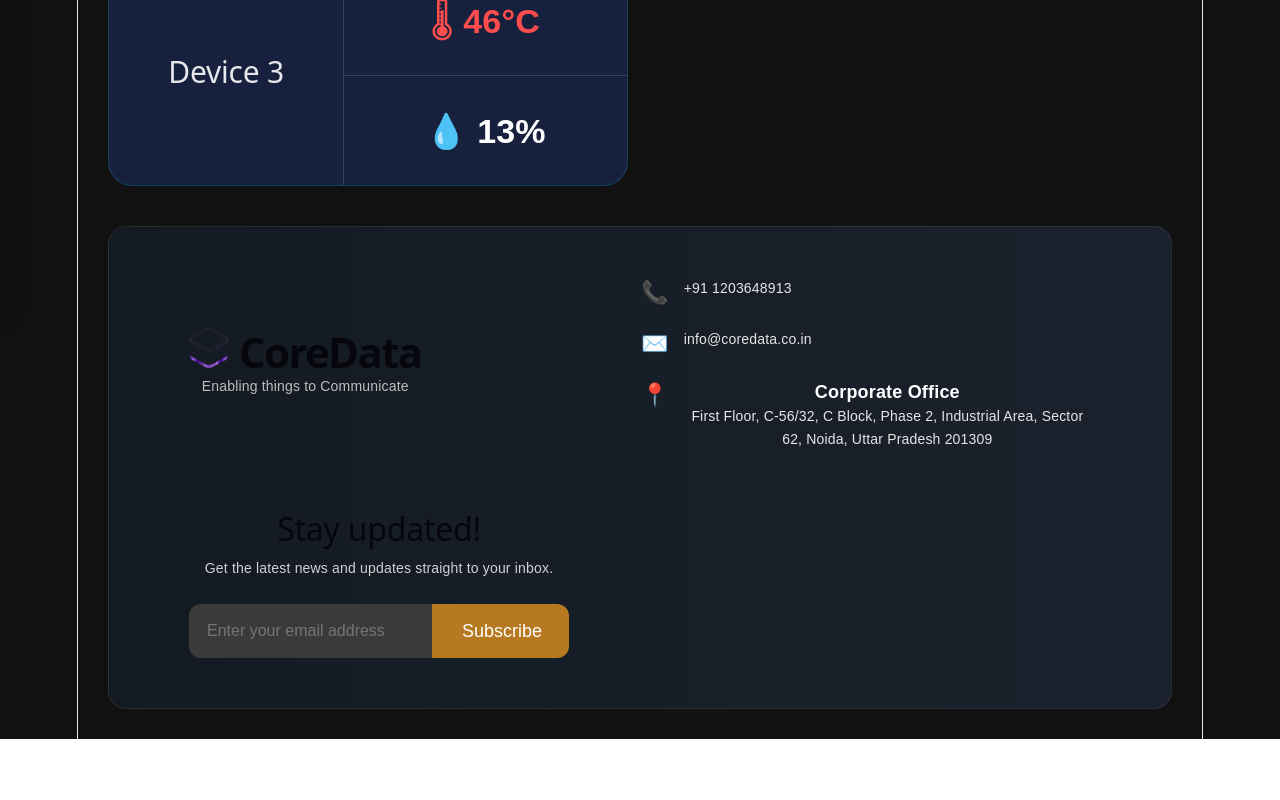
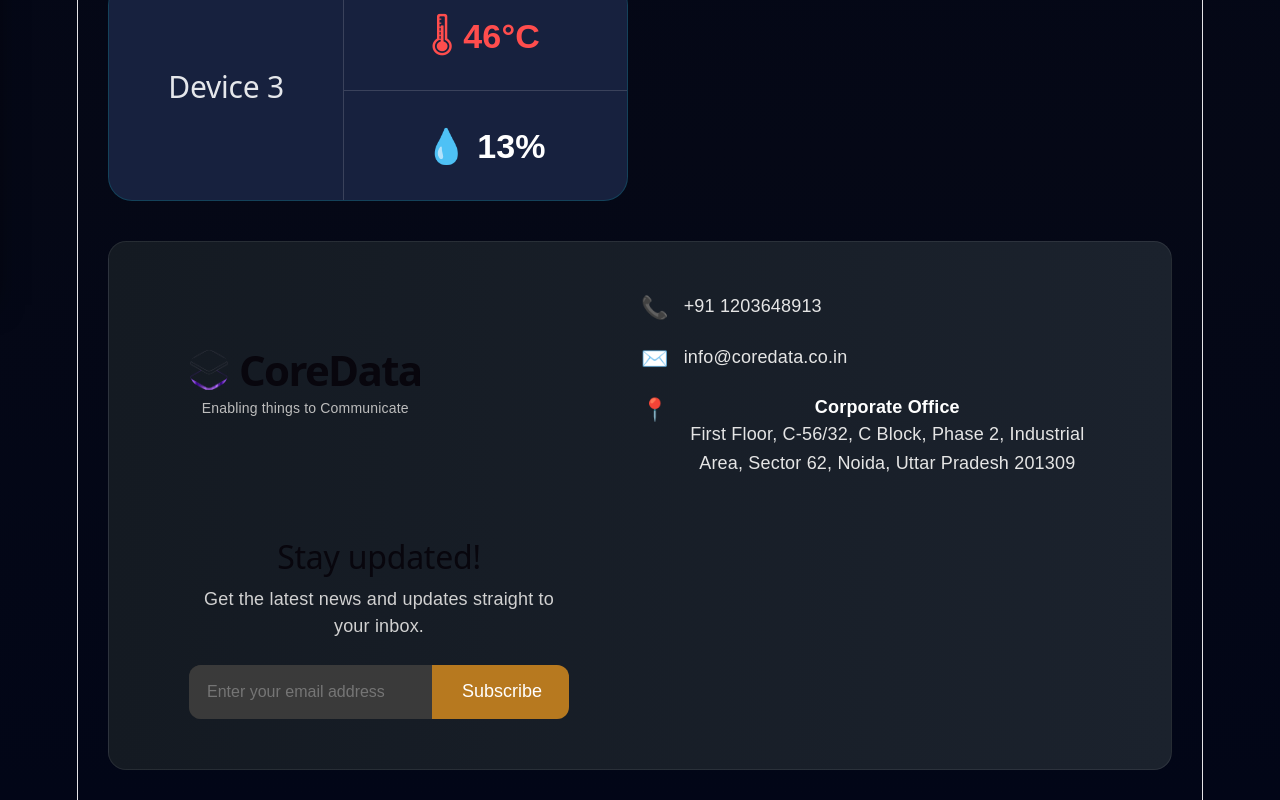
Before and after one commit to ArpitU/React-Projects, a React (Vite) app: page / in a window 1280 px wide. Shown: the part 495-1295 px from the top of the page. Before the commit the page ends 1234 px from the top, so only its background shows below. Built offline with nearby package versions, Linux system fonts and the light colour scheme.

Commit message:
Updated files

```diff
--- a/src/App.css
+++ b/src/App.css
@@ -4,8 +4,10 @@
   box-sizing:border-box;
 }
 
+/* BODY */
 
 body{
+  min-height:100vh;
 
   font-family:Arial, sans-serif;
 
@@ -18,72 +20,63 @@ body{
   );
 
   color:white;
-
-
 }
 
+/* APP LAYOUT */
 
 .app{
+  min-height:100vh;
+
+  display:flex;
+  flex-direction:column;
+
   padding:30px;
 }
 
+/* HEADER */
 
 .header{
-
   text-align:center;
-
   margin-bottom:40px;
 }
 
 .header h1{
-
   font-size:48px;
-
   font-weight:700;
-
   margin-bottom:20px;
 }
 
 .time{
-
   margin-top:15px;
-
   color:#9ca3af;
-
   font-size:14px;
 }
 
+/* BUTTON */
 
 .refresh-btn{
-
   padding:12px 22px;
-
   border:none;
-
   border-radius:12px;
-
   background:#06b6d4;
-
   color:white;
-
   cursor:pointer;
-
   font-size:16px;
-
   transition:0.3s;
 }
 
 .refresh-btn:hover{
-
   transform:translateY(-2px);
-
   background:#0891b2;
 
   box-shadow:
-    0 0 15px rgba(6,182,212,0.5);
+  0 0 15px rgba(6,182,212,0.5);
 }
 
+/* CONTAINER */
+
 .container{
+  flex:1;
 
   display:grid;
 
@@ -93,8 +86,9 @@ body{
   gap:25px;
 }
 
+/* DEVICE CARD */
+
 .device-card{
-
   height:220px;
 
   display:grid;
@@ -117,20 +111,18 @@ body{
 }
 
 .device-card:hover{
-
   transform:translateY(-5px);
 
   box-shadow:
-    0 0 20px rgba(0,255,255,0.2),
-    0 0 40px rgba(0,255,255,0.08);
+  0 0 20px rgba(0,255,255,0.2),
+  0 0 40px rgba(0,255,255,0.08);
 }
 
+/* LEFT */
+
 .device-left{
-
   display:flex;
-
   justify-content:center;
-
   align-items:center;
 
   border-right:
@@ -138,76 +130,65 @@ body{
 }
 
 .device-left h2{
-
   font-size:30px;
-
   color:#e5e7eb;
 }
 
+/* RIGHT */
+
 .device-right{
-
   display:grid;
-
   grid-template-rows:1fr 1fr;
 }
 
+/* TEMP */
 
 .temperature{
-
   display:flex;
-
   justify-content:center;
-
   align-items:center;
 
   border-bottom:
   1px solid rgba(255,255,255,0.15);
 
   font-size:34px;
-
   font-weight:bold;
 
   transition:0.3s;
 }
 
 .temperature:hover{
-
   background:
   rgba(255,99,71,0.08);
 }
 
+/* HUMIDITY */
 
 .humidity{
-
   display:flex;
-
   justify-content:center;
-
   align-items:center;
 
   font-size:34px;
-
   font-weight:bold;
 
   transition:0.3s;
 }
 
 .humidity:hover{
-
   background:
   rgba(0,255,255,0.08);
 }
 
+/* SIDEBAR */
+
 .sidebar{
-
   position:fixed;
 
   top:0;
-
   left:-260px;
 
   width:250px;
-
   height:100vh;
 
   background:#081120;
@@ -227,9 +208,7 @@ body{
 }
 
 .sidebar h2{
-
   margin-top:30px;
-
   margin-bottom:40px;
 
   color:#06b6d4;
@@ -240,9 +219,7 @@ body{
 }
 
 .sidebar li{
-
   margin:20px 0;
-
   padding:12px;
 
   border-radius:12px;
@@ -253,30 +230,24 @@ body{
 }
 
 .sidebar li:hover{
-
   background:
   rgba(0,255,255,0.1);
 
   transform:translateX(5px);
 }
 
-
-
+/* MENU BUTTON */
 
 .menu-btn{
-
   position:fixed;
 
   top:20px;
-
   left:20px;
 
   width:50px;
-
   height:50px;
 
   border:none;
-
   border-radius:14px;
 
   background:#06b6d4;
@@ -293,12 +264,13 @@ body{
 }
 
 .menu-btn:hover{
+  background:#0891b2;
+  transform:scale(1.05);
+}
 
-  background:#0891b2;
+/* OVERLAY */
 
-  transform:scale(1.05);
-}.overlay{
-
+.overlay{
   position:fixed;
 
   top:0;
@@ -311,152 +283,174 @@ body{
 
   z-index:999;
 }
+
+/* FOOTER */
+
 .footer{
-
   margin-top:40px;
 
   width:100%;
 
+  background:
+  linear-gradient(to right,#141a22,#1b222d);
+
+  border:
+  1px solid rgba(255,255,255,0.08);
+
+  border-radius:18px;
+
+  padding:50px 80px;
+
+  color:white;
+
+  backdrop-filter:blur(10px);
+}
+
+/* FOOTER CONTAINER */
+
+.footer-container{
   display:flex;
 
   justify-content:space-between;
 
   align-items:center;
 
-  padding:18px 25px;
+  gap:60px;
 
-  border-radius:18px;
-
-  background:
-  rgba(15,23,42,0.9);
-
-  border:
-  1px solid rgba(255,255,255,0.08);
-
-  color:#cbd5e1;
-
-  font-size:14px;
-
-  backdrop-filter:blur(10px);
+  flex-wrap:wrap;
 }
 
+/* FOOTER LOGO */
 
-.footer-right{
+.footer-logo h1{
+  display:flex;
 
-  color:#00ff88;
+  align-items:center;
+
+  font-size:42px;
+
+  margin:0;
 
   font-weight:600;
 }
-body{
-  margin: 0;
-  font-family: Arial, sans-serif;
-  background: #111;
-}
-
-.footer{
-  background: linear-gradient(to right, #141a22, #1b222d);
-  color: white;
-  padding: 50px 80px;
-}
-
-.footer-container{
-  display: flex;
-  justify-content: space-between;
-  align-items: center;
-  gap: 60px;
-  flex-wrap: wrap;
-}
-
-.footer-logo h1{
-  font-size: 42px;
-  margin: 0;
-  font-weight: 600;
-}
 
 .footer-logo h1 img{
-  width: 40px;
-  height: 40px;
-  margin-right: 10px;
-  image-rendering: crisp-edges;
+  width:40px;
+  height:40px;
+
+  margin-right:10px;
+
+  border-radius:50%;
+
+  object-fit:cover;
 }
 
 .footer-logo p{
-  margin-top: 5px;
-  color: #bdbdbd;
-  font-size: 14px;
+  margin-top:5px;
+
+  color:#bdbdbd;
+
+  font-size:14px;
 }
 
+/* CONTACT */
+
 .footer-contact{
-  display: flex;
-  flex-direction: column;
-  gap: 22px;
-  max-width: 450px;
+  display:flex;
+
+  flex-direction:column;
+
+  gap:22px;
+
+  max-width:450px;
 }
 
 .contact-item{
-  display: flex;
-  align-items: flex-start;
-  gap: 15px;
+  display:flex;
+
+  align-items:flex-start;
+
+  gap:15px;
 }
 
 .contact-item span{
-  font-size: 22px;
-  margin-top: 3px;
+  font-size:22px;
+  margin-top:3px;
 }
 
 .contact-item h3{
-  margin: 0;
-  font-size: 18px;
+  margin:0;
+  font-size:18px;
 }
 
 .contact-item p{
-  margin: 0;
-  line-height: 1.6;
-  color: #e5e5e5;
+  margin:0;
+
+  line-height:1.6;
+
+  color:#e5e5e5;
 }
 
+/* NEWSLETTER */
+
 .footer-newsletter{
-  max-width: 380px;
+  max-width:380px;
 }
 
 .footer-newsletter h2{
-  margin-bottom: 10px;
-  font-size: 32px;
+  margin-bottom:10px;
+  font-size:32px;
 }
 
 .footer-newsletter p{
-  color: #d1d1d1;
-  margin-bottom: 25px;
-  line-height: 1.5;
+  color:#d1d1d1;
+
+  margin-bottom:25px;
+
+  line-height:1.5;
 }
 
 .newsletter-box{
-  display: flex;
-  overflow: hidden;
-  border-radius: 12px;
-  background: #2c2c2c;
+  display:flex;
+
+  overflow:hidden;
+
+  border-radius:12px;
+
+  background:#2c2c2c;
 }
 
 .newsletter-box input{
-  flex: 1;
-  padding: 18px;
-  border: none;
-  outline: none;
-  background: #3a3a3a;
-  color: white;
-  font-size: 16px;
+  flex:1;
+
+  padding:18px;
+
+  border:none;
+  outline:none;
+
+  background:#3a3a3a;
+
+  color:white;
+
+  font-size:16px;
 }
 
 .newsletter-box button{
-  padding: 0 30px;
-  border: none;
-  background: #b7791f;
-  color: white;
-  font-size: 18px;
-  cursor: pointer;
-  transition: 0.3s;
+  padding:0 30px;
+
+  border:none;
+
+  background:#b7791f;
+
+  color:white;
+
+  font-size:18px;
+
+  cursor:pointer;
+
+  transition:0.3s;
 }
 
 .newsletter-box button:hover{
-  background: #d08a1d;
+  background:#d08a1d;
 }
--- a/src/App.jsx
+++ b/src/App.jsx
@@ -126,9 +126,7 @@ function App() {
                 <p
                   style={{
                     color:
-                      device.temperature < 30
-                        ? "#00ff88"
-                        : "#ff4d4d"
+                      device.temperature < 30? "#00ff88" : "#ff4d4d"
                   }}
                 >
                   🌡 {device.temperature}°C
```
